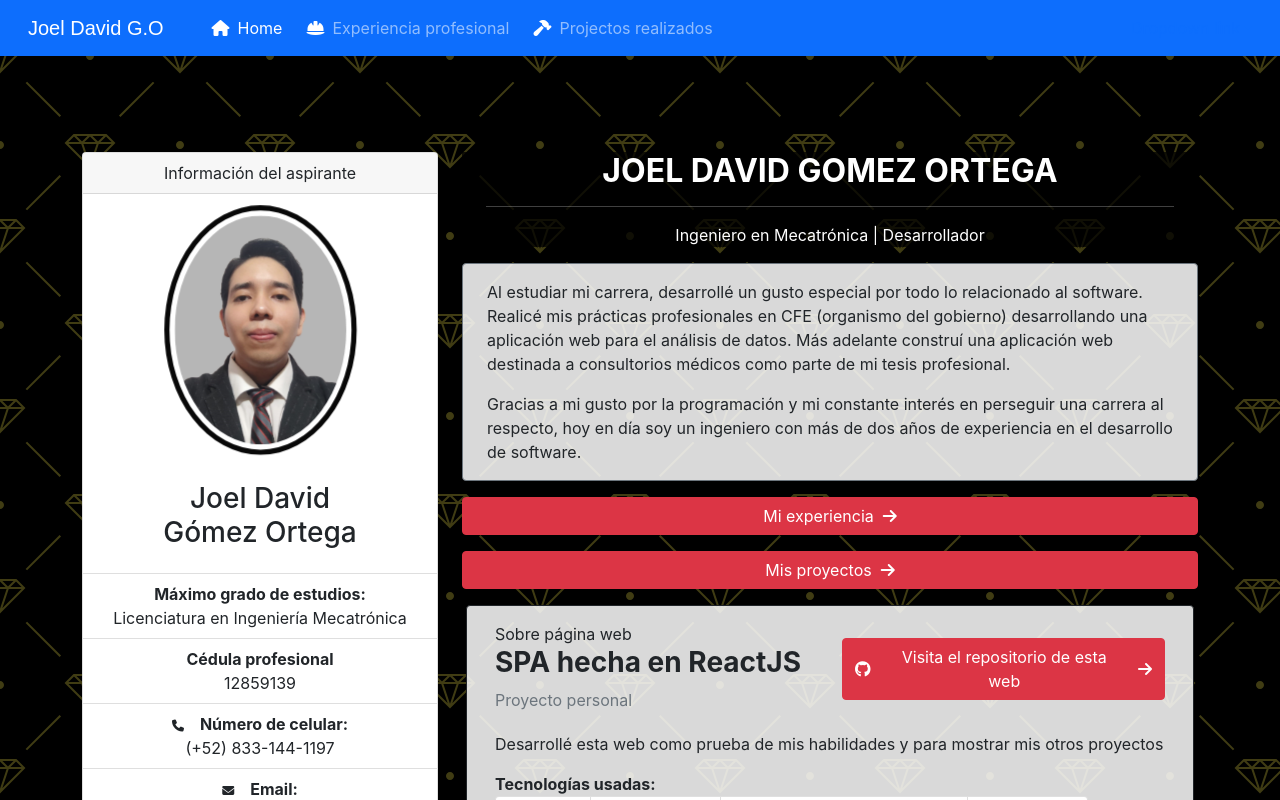
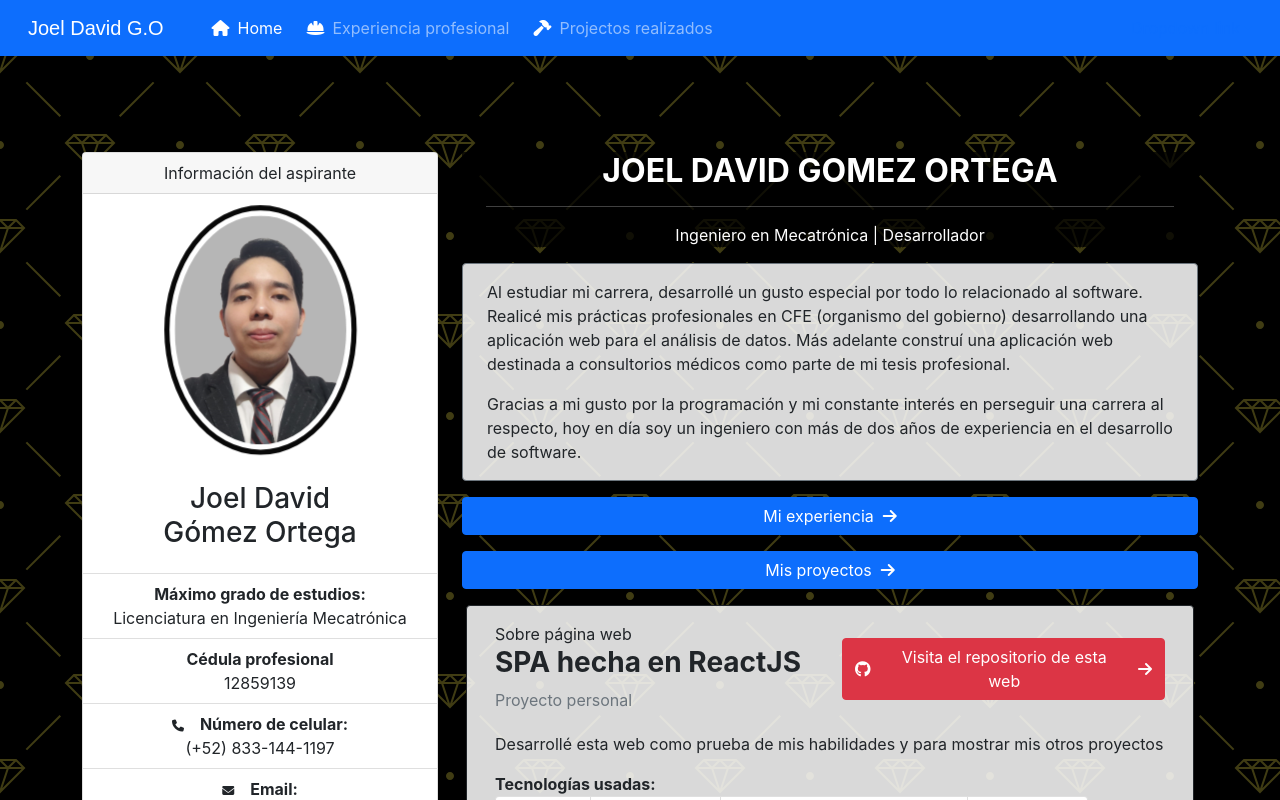
Before and after one commit to Davel99/resume, a React (Create React App) app: page / in a window 1280 px wide. Shown: the top 800 px of the page. Built offline with nearby package versions, Linux system fonts and the light colour scheme.

Commit message:
Changed color

```diff
--- a/src/pages/subcomponents/HomePresentation.jsx
+++ b/src/pages/subcomponents/HomePresentation.jsx
@@ -26,11 +26,11 @@ const HomePresentation = () => {
                 </p>
             </div>
 
-            <Link className="btn w-100 my-3 btn-danger d-flex align-items-center justify-content-center" to="/my-experience">
+            <Link className="btn w-100 my-3 btn-primary d-flex align-items-center justify-content-center" to="/my-experience">
                 <span>Mi experiencia &nbsp;</span>
                 <i class="fa-solid fa-arrow-right"></i>
             </Link>
-            <Link className="btn w-100 my-3 btn-danger d-flex align-items-center justify-content-center" to="/my-projects">
+            <Link className="btn w-100 my-3 btn-primary d-flex align-items-center justify-content-center" to="/my-projects">
                 <span>Mis proyectos &nbsp;</span>
                 <i class="fa-solid fa-arrow-right"></i>
             </Link>
```
